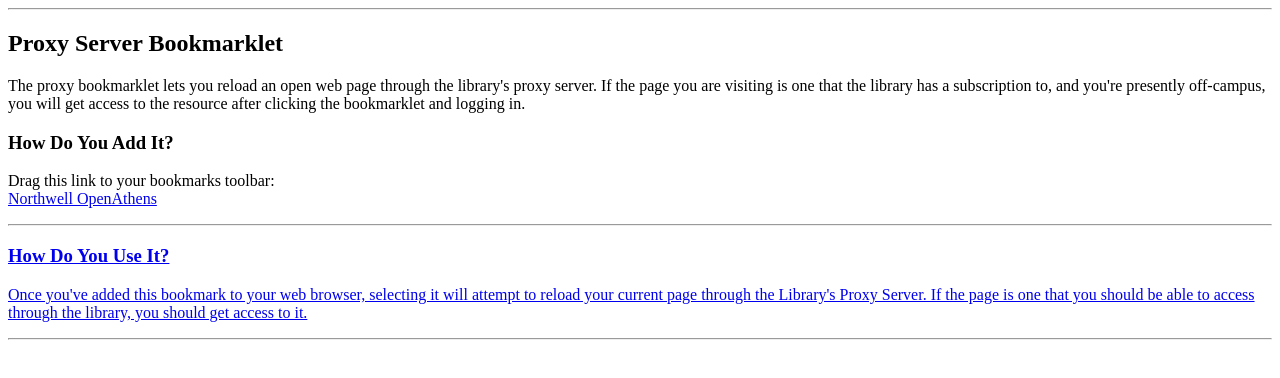
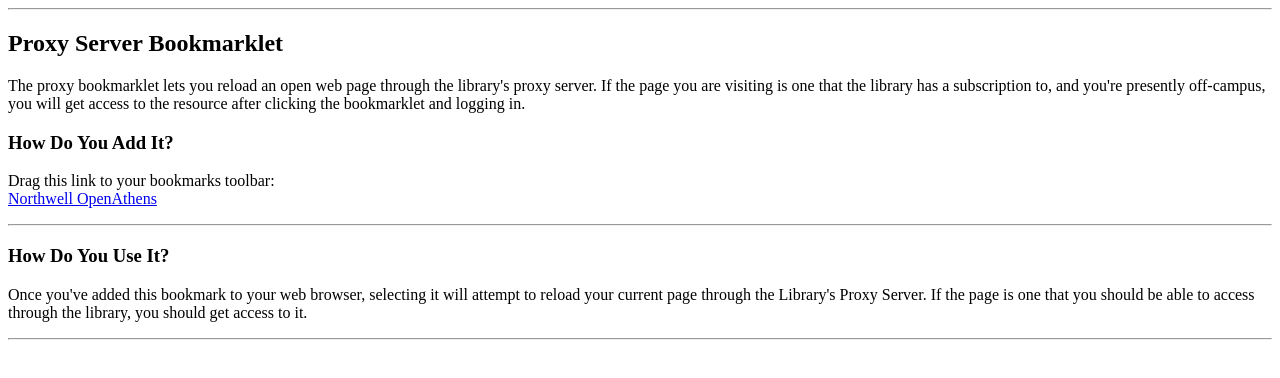
Before and after one commit to basim-ahm/librarybookmarkletsbahm, a plain HTML site: page index.html in a window 1280 px wide. Drawn offline with Linux system fonts and the light colour scheme; a script that the page names is missing.

Commit message:
Update index.html

```diff
--- a/index.html
+++ b/index.html
@@ -11,7 +11,7 @@
 
 <h3>How Do You Add It?</h3>
 
-<p>Drag this link to your bookmarks toolbar:<br /> <a href="javascript:void(location.href='https://go.openathens.net/redirector/northwell.edu?url=%27+location.href);">Northwell OpenAthens</p>
+<p>Drag this link to your bookmarks toolbar: <br> <a href="javascript:void(location.href='https://go.openathens.net/redirector/northwell.edu?url=%27+location.href);"> Northwell OpenAthens</a> </p>
 
 
 <hr />
@@ -27,11 +27,3 @@
 
 </body>
 </html>
-
-
-
-    </div>
-    <script src="https://cdnjs.cloudflare.com/ajax/libs/anchor-js/4.1.0/anchor.min.js" integrity="sha256-lZaRhKri35AyJSypXXs4o6OPFTbTmUoltBbDCbdzegg=" crossorigin="anonymous"></script>
-    <script>anchors.add();</script>
-  </body>
-</html>
```
